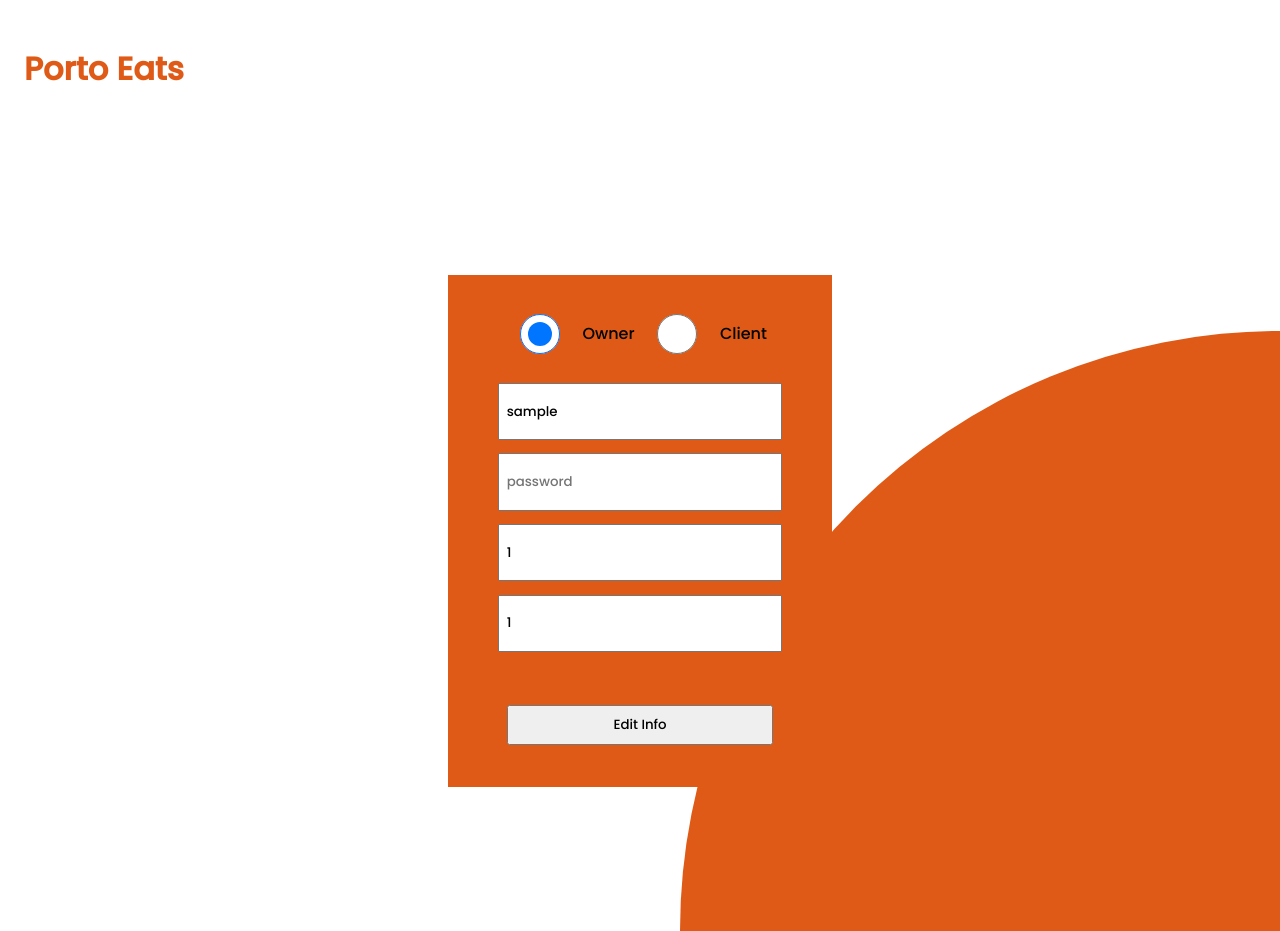
After one commit to ruibrogandrade/projectLTW, a PHP site: page /edit_profile.php in a window 1280 px wide. The commit adds this page. Run offline with PHP 8.4, Linux system fonts and the light colour scheme; the visitor is signed in with stand-in values (Sample User, id 1).

Commit message:
Edit profile page working

```diff
--- a/action_register.php
+++ b/action_register.php
@@ -8,7 +8,7 @@
 
     $db = getDatabaseConnection();
 
-    $customer = User::insertUser($db, filter_var($_POST['isOwner'],FILTER_VALIDATE_BOOLEAN), $_POST['username'], $_POST['password'], $_POST['address'], $_POST['phoneNumber']);
+    $user = User::insertUser($db, filter_var($_POST['isOwner'],FILTER_VALIDATE_BOOLEAN), $_POST['username'], $_POST['password'], $_POST['address'], (int)$_POST['phoneNumber']);
 
     header('Location: profile.php');
 
--- /dev/null
+++ b/edit_profile.php
@@ -0,0 +1,40 @@
+<!DOCTYPE html>
+<html lang="en">
+<head>
+    <meta charset="UTF-8">
+    <title>Edit Profile Page</title>
+    <link rel="stylesheet" href="style.css">
+</head>
+<body>
+<header>
+      <h1><a href="/">Porto Eats</a></h1>
+      </header>
+      <div class=wrapper>
+      <form class="register" action="action_edit.php" method="post">
+          <?php
+
+          session_start();
+
+            echo '<div class = "radio">
+            <input type = "radio" name="isOwner" id="Owner" value="true"';
+            if($_SESSION['isOwner']) {
+                echo 'checked>';
+            }
+            echo '<label for="Owner">Owner</label>
+            <input type = "radio" name="isOwner" id="Client" value="false"';
+            if(!$_SESSION['isOwner']) {
+                echo 'checked>';
+            }
+            echo '<label for="Client">Client</label>
+            </div>
+            <input type="text" name="username" value="' . $_SESSION['username'] . '">
+            <input type="password" name="password" placeholder="password">
+            <input type="text" name="address" value="' . $_SESSION['address'] . '">
+            <input type="tel" name="phoneNumber" value="' . $_SESSION['phoneNumber'] . '">
+            <input type="submit" value="Edit Info"></input>'
+        ?>
+      </form>
+      <div class="circle"></div>
+      </div>
+</body>
+</html>
--- a/profile.php
+++ b/profile.php
@@ -22,6 +22,10 @@ echo '<li>Utilizador: ' . $_SESSION["username"] . '</li>' .
 '<li>Telemóvel: ' . $_SESSION["phoneNumber"] . '</li>'
 ?>
 
+<form action="edit_profile.php">
+    <input type="submit" value="edit"/>
+  </form>
+
 <form class="register" action="action_logout.php">
     <input type="submit" value="Log out"></input>
 </form>
```
Also changed, not shown: action_edit.php (added, +15 -0 lines), database/user_class.php (+15 -4 lines), database/database.db.
